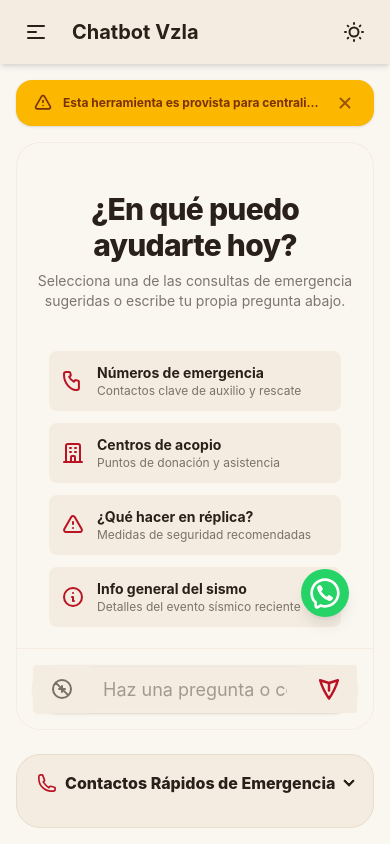
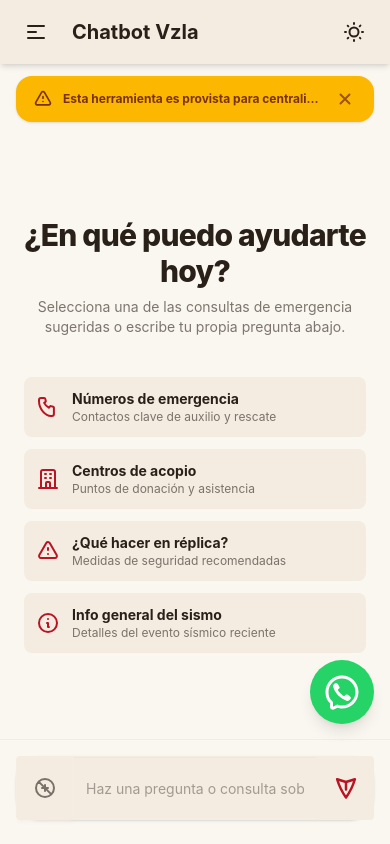
Before and after one commit to migueacastro/chatbot-vzla-frontend, a SvelteKit app: page / in a window 390 px wide. Built offline with nearby package versions, Linux system fonts and the light colour scheme.

Commit message:
refactor: improve mobile responsiveness and migrate EmergencyPanel to mobile navigation menu

```diff
--- a/src/lib/components/Chat/ChatInput.svelte
+++ b/src/lib/components/Chat/ChatInput.svelte
@@ -22,11 +22,11 @@
 </script>
 
 <div class="p-4 bg-base-100 border-t border-base-200 w-full">
-	<div class="join w-full shadow-sm rounded-3xl">
+	<div class="join w-full shadow-sm rounded-3xl h-16 lg:h-[72px]">
 		<!-- Botón de Adjuntar -->
 		<button
 			type="button"
-			class="btn btn-lg join-item bg-base-200 border-base-200 hover:bg-base-300 px-4 lg:px-5"
+			class="btn h-full join-item bg-base-200 border-base-200 hover:bg-base-300 px-4 lg:px-5"
 			aria-label="Adjuntar archivo o imagen"
 		>
 			<svg
@@ -46,7 +46,7 @@
 		<input
 			type="text"
 			placeholder="Haz una pregunta o consulta sobre la emergencia..."
-			class="input input-lg join-item w-full bg-base-200 border-base-200 focus:outline-none placeholder:text-base-content/40 text-lg lg:text-xl"
+			class="input h-full join-item w-full bg-base-200 border-base-200 focus:outline-none placeholder:text-base-content/40 text-sm lg:text-base"
 			bind:value={inputValue}
 			onkeydown={handleKeydown}
 			disabled={isLoading}
@@ -55,7 +55,7 @@
 		<!-- Botón de Enviar -->
 		<button
 			type="button"
-			class="btn btn-lg join-item bg-base-200 border-base-200 hover:bg-base-300 px-4 lg:px-5 text-primary"
+			class="btn h-full join-item bg-base-200 border-base-200 hover:bg-base-300 px-4 lg:px-5 text-primary"
 			onclick={handleSend}
 			disabled={isLoading || !inputValue.trim()}
 			aria-label="Enviar mensaje"
--- a/src/lib/components/Chat/ChatInterface.svelte
+++ b/src/lib/components/Chat/ChatInterface.svelte
@@ -73,7 +73,8 @@
 				...messages,
 				{
 					role: 'assistant',
-					content: '<p class="text-error font-medium">Lo siento, ocurrió un error al intentar procesar tu mensaje. Por favor, intenta de nuevo.</p>'
+					content:
+						'<p class="text-error font-medium">Lo siento, ocurrió un error al intentar procesar tu mensaje. Por favor, intenta de nuevo.</p>'
 				}
 			];
 		} finally {
@@ -82,17 +83,24 @@
 	}
 </script>
 
-<div class="flex flex-col h-full w-full bg-base-100 relative rounded-3xl overflow-hidden border border-base-200">
+<div
+	class="flex flex-col h-full w-full bg-base-100 relative rounded-none md:rounded-3xl overflow-hidden border-x-0 md:border border-base-200"
+>
 	<!-- Área de mensajes -->
 	<div
 		bind:this={messageContainer}
-		class="grow p-4 md:p-6 overflow-y-auto w-full flex flex-col"
+		class="grow px-2 py-6 md:p-6 overflow-y-auto w-full flex flex-col"
 	>
 		{#if messages.length === 0}
 			<div class="my-auto flex flex-col items-center justify-center text-center space-y-8 py-8">
 				<div class="space-y-2">
-					<div class="text-3xl font-extrabold text-base-content tracking-tight">¿En qué puedo ayudarte hoy?</div>
-					<p class="text-sm text-base-content/60 max-w-sm mx-auto">Selecciona una de las consultas de emergencia sugeridas o escribe tu propia pregunta abajo.</p>
+					<div class="text-3xl font-extrabold text-base-content tracking-tight">
+						¿En qué puedo ayudarte hoy?
+					</div>
+					<p class="text-sm text-base-content/60 max-w-sm mx-auto">
+						Selecciona una de las consultas de emergencia sugeridas o escribe tu propia pregunta
+						abajo.
+					</p>
 				</div>
 				<SuggestedPrompts onSelect={sendMessage} />
 			</div>
@@ -107,9 +115,7 @@
 						<div class="chat-image avatar placeholder">
 							<div class="w-8 rounded-xl bg-base-300"></div>
 						</div>
-						<div class="chat-header text-xs opacity-50 mb-1">
-							Asistente de Emergencia
-						</div>
+						<div class="chat-header text-xs opacity-50 mb-1">Asistente de Emergencia</div>
 						<div class="chat-bubble bg-base-200 text-base-content shadow-sm flex items-center h-12">
 							<span class="loading loading-dots loading-sm opacity-50"></span>
 						</div>
@@ -127,17 +133,25 @@
 		href="https://wa.me/584241234567"
 		target="_blank"
 		rel="noopener noreferrer"
-		class="absolute bottom-28 right-6 btn btn-circle btn-lg bg-[#25D366] hover:bg-[#22c35e] text-white border-none shadow-lg z-10 hover:scale-105 active:scale-95 transition-transform"
+		class="absolute bottom-28 right-4 md:right-6 btn btn-circle w-16 h-16 md:w-14 md:h-14 bg-[#25D366] hover:bg-[#22c35e] text-white border-none shadow-lg z-10 hover:scale-105 active:scale-95 transition-transform"
 		aria-label="Contactar por WhatsApp"
 	>
 		<svg
 			xmlns="http://www.w3.org/2000/svg"
-			class="w-8 h-8"
+			class="w-9 h-9 md:w-8 md:h-8"
 			viewBox="0 0 24 24"
 			fill="none"
 		>
-			<path d="M6.014 8.00613C6.12827 7.1024 7.30277 5.87414 8.23488 6.01043L8.23339 6.00894C9.14051 6.18132 9.85859 7.74261 10.2635 8.44465C10.5504 8.95402 10.3641 9.4701 10.0965 9.68787C9.7355 9.97883 9.17099 10.3803 9.28943 10.7834C9.5 11.5 12 14 13.2296 14.7107C13.695 14.9797 14.0325 14.2702 14.3207 13.9067C14.5301 13.6271 15.0466 13.46 15.5548 13.736C16.3138 14.178 17.0288 14.6917 17.69 15.27C18.0202 15.546 18.0977 15.9539 17.8689 16.385C17.4659 17.1443 16.3003 18.1456 15.4542 17.9421C13.9764 17.5868 8 15.27 6.08033 8.55801C5.97237 8.24048 5.99955 8.12044 6.014 8.00613Z" fill="currentColor"/>
-			<path fill-rule="evenodd" clip-rule="evenodd" d="M12 23C10.7764 23 10.0994 22.8687 9 22.5L6.89443 23.5528C5.56462 24.2177 4 23.2507 4 21.7639V19.5C1.84655 17.492 1 15.1767 1 12C1 5.92487 5.92487 1 12 1C18.0751 1 23 5.92487 23 12C23 18.0751 18.0751 23 12 23ZM6 18.6303L5.36395 18.0372C3.69087 16.4772 3 14.7331 3 12C3 7.02944 7.02944 3 12 3C16.9706 3 21 7.02944 21 12C21 16.9706 16.9706 21 12 21C11.0143 21 10.552 20.911 9.63595 20.6038L8.84847 20.3397L6 21.7639V18.6303Z" fill="currentColor"/>
+			<path
+				d="M6.014 8.00613C6.12827 7.1024 7.30277 5.87414 8.23488 6.01043L8.23339 6.00894C9.14051 6.18132 9.85859 7.74261 10.2635 8.44465C10.5504 8.95402 10.3641 9.4701 10.0965 9.68787C9.7355 9.97883 9.17099 10.3803 9.28943 10.7834C9.5 11.5 12 14 13.2296 14.7107C13.695 14.9797 14.0325 14.2702 14.3207 13.9067C14.5301 13.6271 15.0466 13.46 15.5548 13.736C16.3138 14.178 17.0288 14.6917 17.69 15.27C18.0202 15.546 18.0977 15.9539 17.8689 16.385C17.4659 17.1443 16.3003 18.1456 15.4542 17.9421C13.9764 17.5868 8 15.27 6.08033 8.55801C5.97237 8.24048 5.99955 8.12044 6.014 8.00613Z"
+				fill="currentColor"
+			/>
+			<path
+				fill-rule="evenodd"
+				clip-rule="evenodd"
+				d="M12 23C10.7764 23 10.0994 22.8687 9 22.5L6.89443 23.5528C5.56462 24.2177 4 23.2507 4 21.7639V19.5C1.84655 17.492 1 15.1767 1 12C1 5.92487 5.92487 1 12 1C18.0751 1 23 5.92487 23 12C23 18.0751 18.0751 23 12 23ZM6 18.6303L5.36395 18.0372C3.69087 16.4772 3 14.7331 3 12C3 7.02944 7.02944 3 12 3C16.9706 3 21 7.02944 21 12C21 16.9706 16.9706 21 12 21C11.0143 21 10.552 20.911 9.63595 20.6038L8.84847 20.3397L6 21.7639V18.6303Z"
+				fill="currentColor"
+			/>
 		</svg>
 	</a>
 </div>
--- a/src/lib/components/Navbar.svelte
+++ b/src/lib/components/Navbar.svelte
@@ -2,6 +2,7 @@
 	import { page } from '$app/state';
 	import { resolve } from '$app/paths';
 	import { APP_CONFIG } from '$lib/config';
+	import EmergencyPanel from '$lib/components/Chat/EmergencyPanel.svelte';
 
 	let isDark = $state(false);
 	let initialized = false;
@@ -28,8 +29,8 @@
 <header class="w-full bg-base-200 shadow-md px-4 py-3 flex items-center justify-between">
 	<div class="flex items-center gap-4">
 		<!-- Menú móvil colapsable -->
-		<div class="dropdown lg:hidden">
-			<button aria-label="main navigation" class="btn btn-ghost btn-circle p-1">
+		<details class="dropdown lg:hidden">
+			<summary aria-label="main navigation" class="btn btn-ghost btn-circle p-1 list-none cursor-pointer">
 				<svg
 					xmlns="http://www.w3.org/2000/svg"
 					class="h-6 w-6"
@@ -44,10 +45,9 @@
 						d="M4 6h16M4 12h8m-8 6h16"
 					/>
 				</svg>
-			</button>
+			</summary>
 			<ul
-				tabindex="-1"
-				class="dropdown-content mt-3 z-10 w-52 rounded-box bg-base-200 p-2 shadow-lg flex flex-col gap-1"
+				class="dropdown-content mt-3 z-20 w-80 rounded-box bg-base-200 p-3 shadow-lg flex flex-col gap-2 border border-base-300"
 			>
 				<li>
 					<a
@@ -71,8 +71,12 @@
 						Documentación
 					</a>
 				</li>
+				<div class="divider my-1"></div>
+				<div class="w-full">
+					<EmergencyPanel />
+				</div>
 			</ul>
-		</div>
+		</details>
 
 		<!-- Logo / Título -->
 		<a
--- a/src/routes/+page.svelte
+++ b/src/routes/+page.svelte
@@ -27,10 +27,10 @@
 	<title>{APP_CONFIG.appName}</title>
 </svelte:head>
 
-<div class="w-full max-w-none px-4 md:px-8 py-4 flex flex-col h-[calc(100vh-4rem)] md:h-[calc(100vh-5rem)]">
+<div class="w-full max-w-none px-0 md:px-8 py-0 md:py-4 flex flex-col h-[calc(100vh-4rem)] md:h-[calc(100vh-5rem)]">
 	<!-- Banner de Aviso de Emergencia Oficial -->
 	{#if showWarning}
-		<div class="alert alert-warning py-2.5 px-4 rounded-2xl text-xs sm:text-sm font-bold flex justify-between items-center gap-2.5 mb-4 shadow-sm border border-warning/20 shrink-0">
+		<div class="alert alert-warning py-2.5 px-4 rounded-2xl text-xs sm:text-sm font-bold flex justify-between items-center gap-2.5 mb-4 shadow-sm border border-warning/20 shrink-0 mx-4 mt-3 md:mx-0 md:mt-0">
 			<div class="flex items-center gap-2.5 min-w-0">
 				<svg
 					xmlns="http://www.w3.org/2000/svg"
@@ -123,31 +123,4 @@
 			<ChatInterface />
 		</section>
 	</main>
-
-	<!-- Vista móvil para el panel de emergencias (visible solo en pantallas pequeñas) -->
-	<div class="block lg:hidden mt-4 shrink-0">
-		<div class="collapse collapse-arrow bg-base-200 border border-base-300 rounded-3xl">
-			<input type="checkbox" aria-label="Ver contactos de emergencia" />
-			<div class="collapse-title text-base font-extrabold flex items-center gap-2 py-4 px-5">
-				<svg
-					xmlns="http://www.w3.org/2000/svg"
-					fill="none"
-					viewBox="0 0 24 24"
-					stroke-width="2"
-					stroke="currentColor"
-					class="w-5 h-5 text-primary"
-				>
-					<path
-						stroke-linecap="round"
-						stroke-linejoin="round"
-						d="M2.25 6.75c0 8.284 6.716 15 15 15h2.25a2.25 2.25 0 002.25-2.25v-1.372c0-.516-.351-.966-.852-1.091l-4.423-1.106c-.44-.11-.902.055-1.173.417l-.97 1.293c-2.824-1.806-5.165-4.148-6.972-6.972l1.293-.97c.363-.271.527-.734.417-1.173L6.963 3.102a1.125 1.125 0 00-1.091-.852H4.5A2.25 2.25 0 002.25 4.5v2.25z"
-					/>
-				</svg>
-				Contactos Rápidos de Emergencia
-			</div>
-			<div class="collapse-content px-4 pb-4">
-				<EmergencyPanel />
-			</div>
-		</div>
-	</div>
 </div>
```
